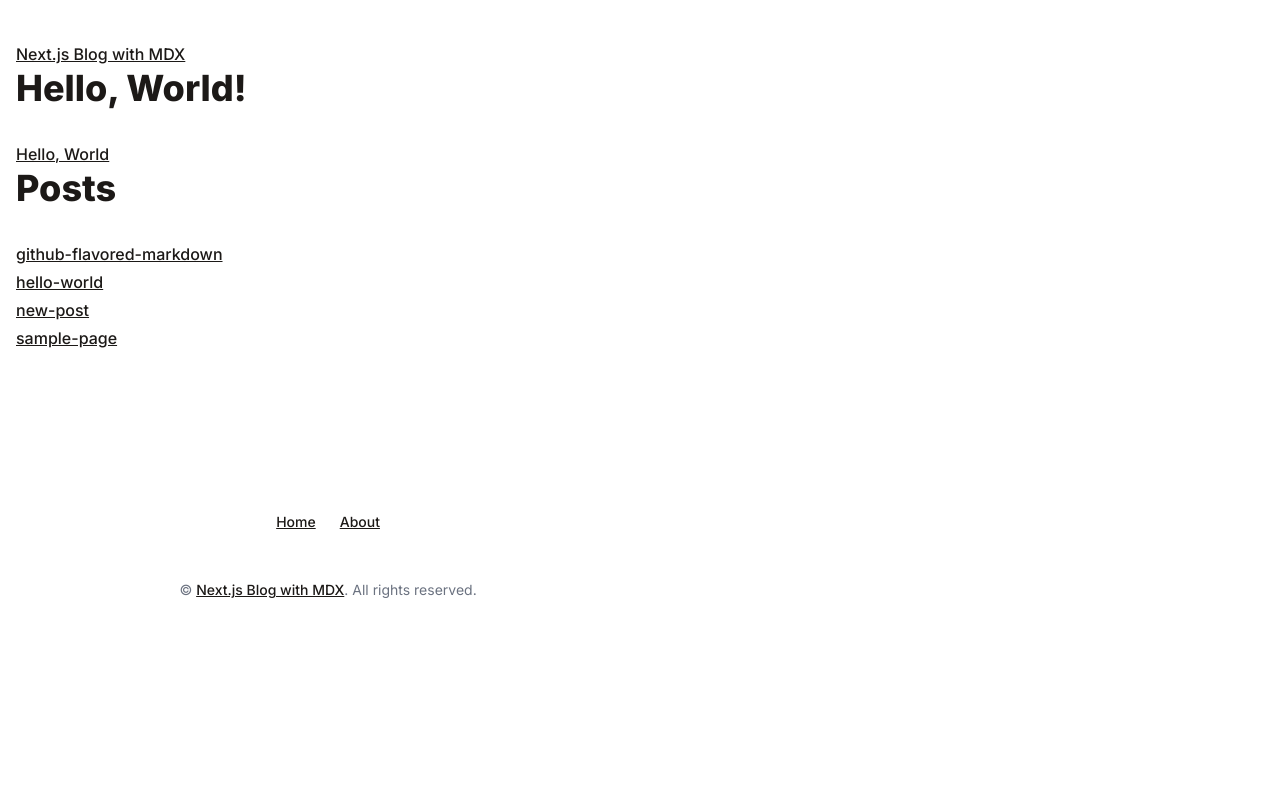
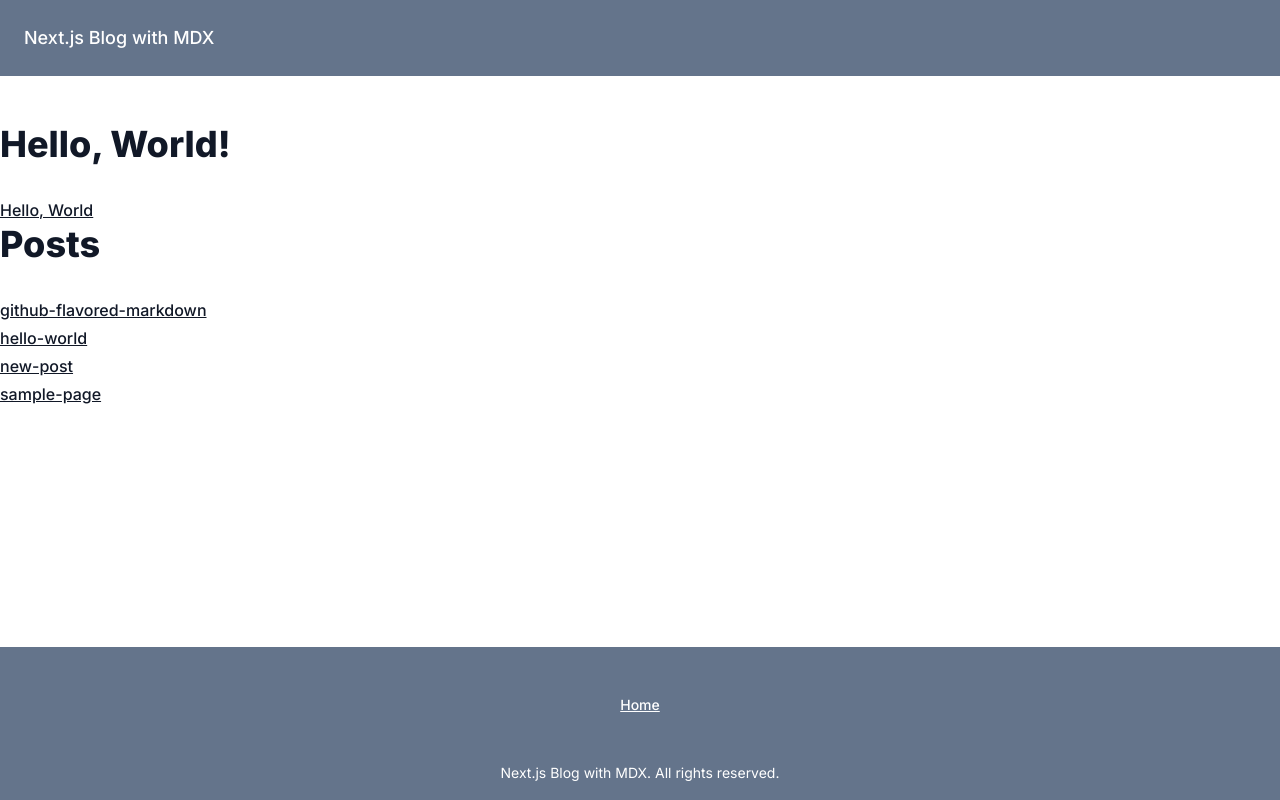
Before and after one commit to monda00/next-app-router-mdx-blog, a Next.js app: page / in a window 1280 px wide. Built offline with nearby package versions, Linux system fonts and the light colour scheme.

Commit message:
Apply style to header and footer

```diff
--- a/app/layout.tsx
+++ b/app/layout.tsx
@@ -18,10 +18,8 @@ export default function RootLayout({
 }>) {
   return (
     <html lang="en">
-      <body
-        className={`prose prose-stone ${inter.className} min-h-screen bg-background antialiased`}
-      >
-        <div className="mx-auto max-w-2xl px-4 py-10">
+      <body className={`prose ${inter.className}`}>
+        <div className="flex flex-col min-h-screen">
           <Header />
           <main>{children}</main>
           <Footer />
--- a/components/footer.tsx
+++ b/components/footer.tsx
@@ -2,17 +2,17 @@ import Link from 'next/link'
 
 function Footer() {
   return (
-    <footer className="mt-24 flex justify-center">
-      <div className="space-y-12 pt-16">
+    <footer className="w-screen mt-auto flex justify-center bg-slate-500">
+      <div className="space-y-12 pt-12">
         <nav className="space-x-6 text-center text-sm font-medium">
-          <Link href="/">Home</Link>
-          <Link href="/about">About</Link>
+          <Link href="/" className="text-white">
+            Home
+          </Link>
         </nav>
 
         <div className="text-center">
-          <p className="text-sm text-gray-500">
-            &copy; <Link href="/">Next.js Blog with MDX</Link>. All rights
-            reserved.
+          <p className="text-sm text-white">
+            Next.js Blog with MDX. All rights reserved.
           </p>
         </div>
       </div>
--- a/components/header.tsx
+++ b/components/header.tsx
@@ -2,10 +2,12 @@ import Link from 'next/link'
 
 function Header() {
   return (
-    <header>
-      <nav>
-        <div>
-          <Link href="/">Next.js Blog with MDX</Link>
+    <header className="w-screen bg-slate-500 mb-12">
+      <nav className="p-6">
+        <div className="flex items-center">
+          <Link href="/" className="text-lg text-white no-underline">
+            Next.js Blog with MDX
+          </Link>
         </div>
       </nav>
     </header>
```
